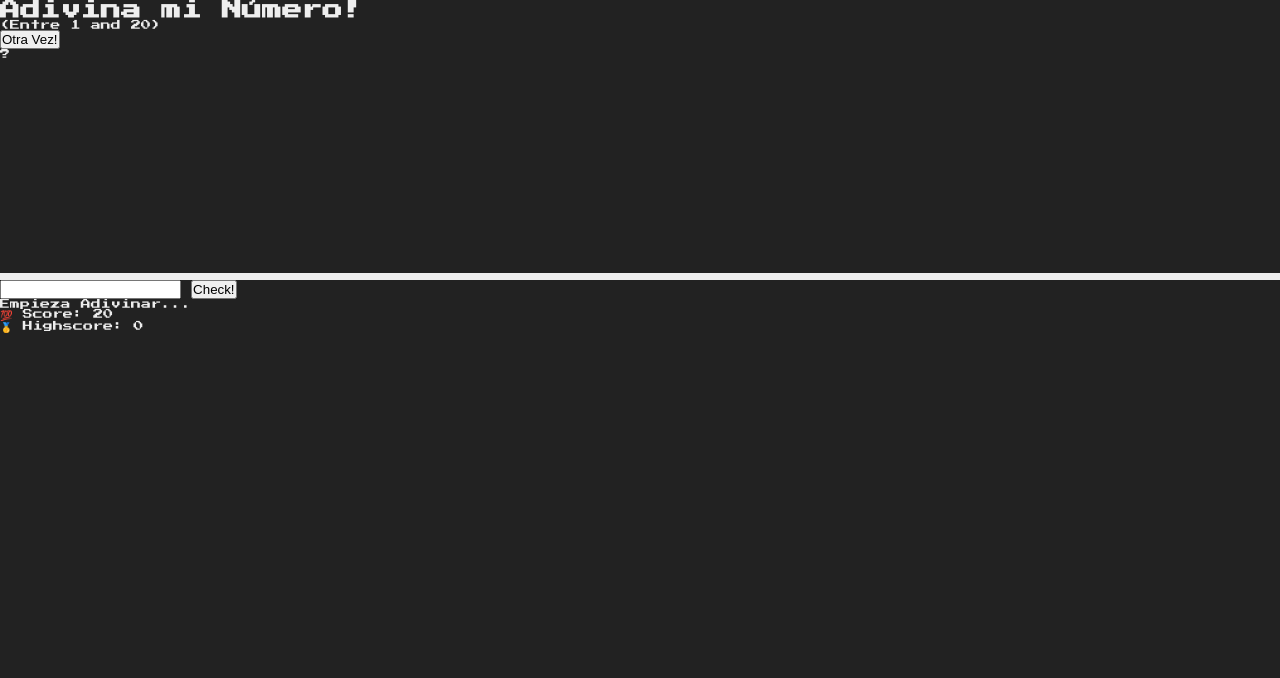
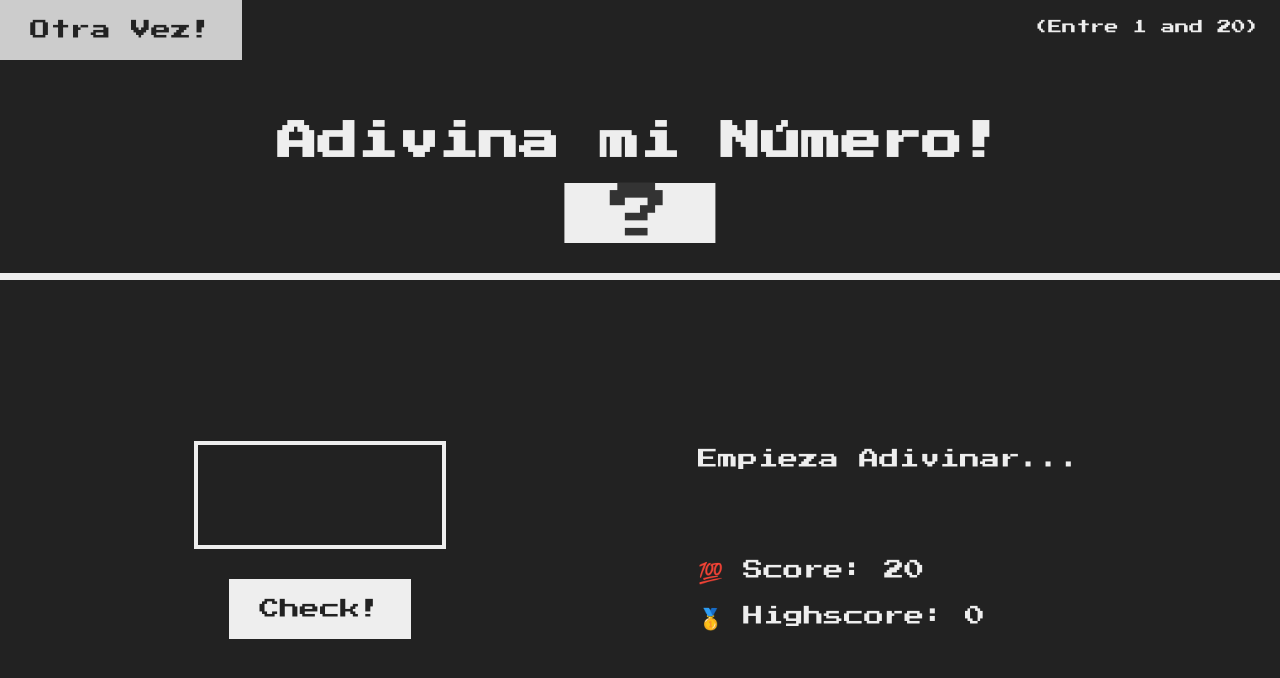
Before and after one commit to JhonDev365/GuessMyNumber, a plain HTML site: page index.html in a window 1280 px wide. Drawn offline with Linux system fonts and the light colour scheme.

Commit message:
All styles added

```diff
--- a/style.css
+++ b/style.css
@@ -23,3 +23,89 @@ header{
     height: 35vh;
     border-bottom: 7px solid #eee;
 }
+
+main{
+    height: 65vh;
+    color: #eee;
+    display: flex;
+    align-items: center;
+    justify-content: space-around;
+}
+
+h1{
+    font-size: 4rem;
+    text-align: center;
+    position: absolute;
+    width: 100%;
+    top: 52%;
+    left: 50%;
+    transform: translate(-50%, -50%);
+}
+
+.left{
+    width: 52rem;
+    display: flex;
+    flex-direction: column;
+    align-items: center;
+}
+
+.right{
+    width: 52rem;
+    font-size: 2rem;
+}
+
+.number{
+    background: #eee;
+    color: #333;
+    font-size: 6rem;
+    width: 15rem;
+    padding: 3rem, 0rem;
+    text-align: center;
+    position: absolute;
+    bottom: 0;
+    left: 50%;
+    transform: translate(-50%, -50%);
+}
+
+.between{
+    font-size: 1.4rem;
+    position: absolute;
+    top: 2rem;
+    right: 2rem;
+}
+
+.guess{
+    background: none;
+    border: 4px solid #eee;
+    font-family: inherit;
+    color: inherit;
+    font-size: 5rem;
+    padding: 2.5rem;
+    width: 25rem;
+    text-align: center;
+    display: block;
+    margin-bottom: 3rem;
+}
+
+.btn{
+    border: none;
+    background: #eee;
+    color: #222;
+    font-size: 2rem;
+    font-family: inherit;
+    padding: 2rem 3rem;
+    cursor: pointer;
+}
+
+.btn:hover{
+    background-color: #ccc;
+}
+
+.message{
+    margin-bottom: 8rem;
+    height: 3rem;
+}
+
+.label-score{
+    margin-bottom: 2rem;
+}
```
